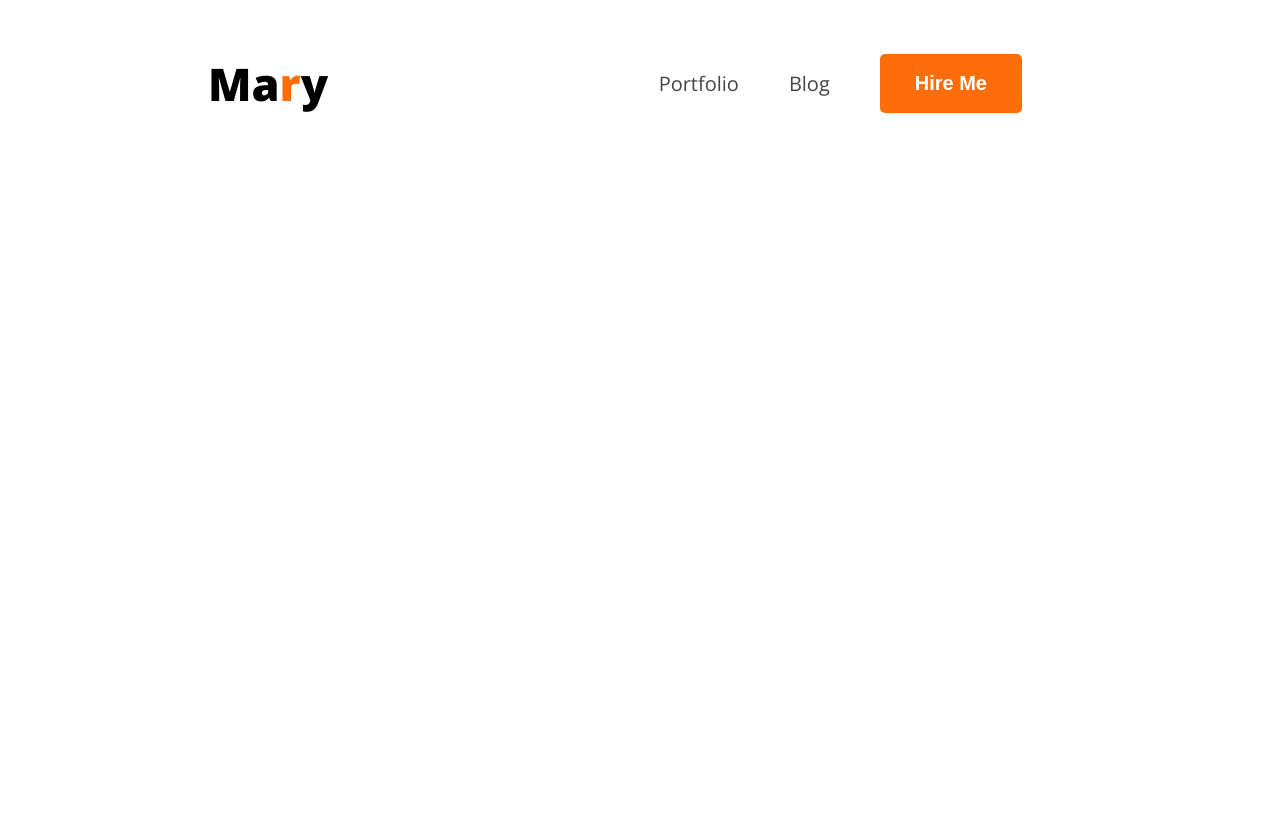
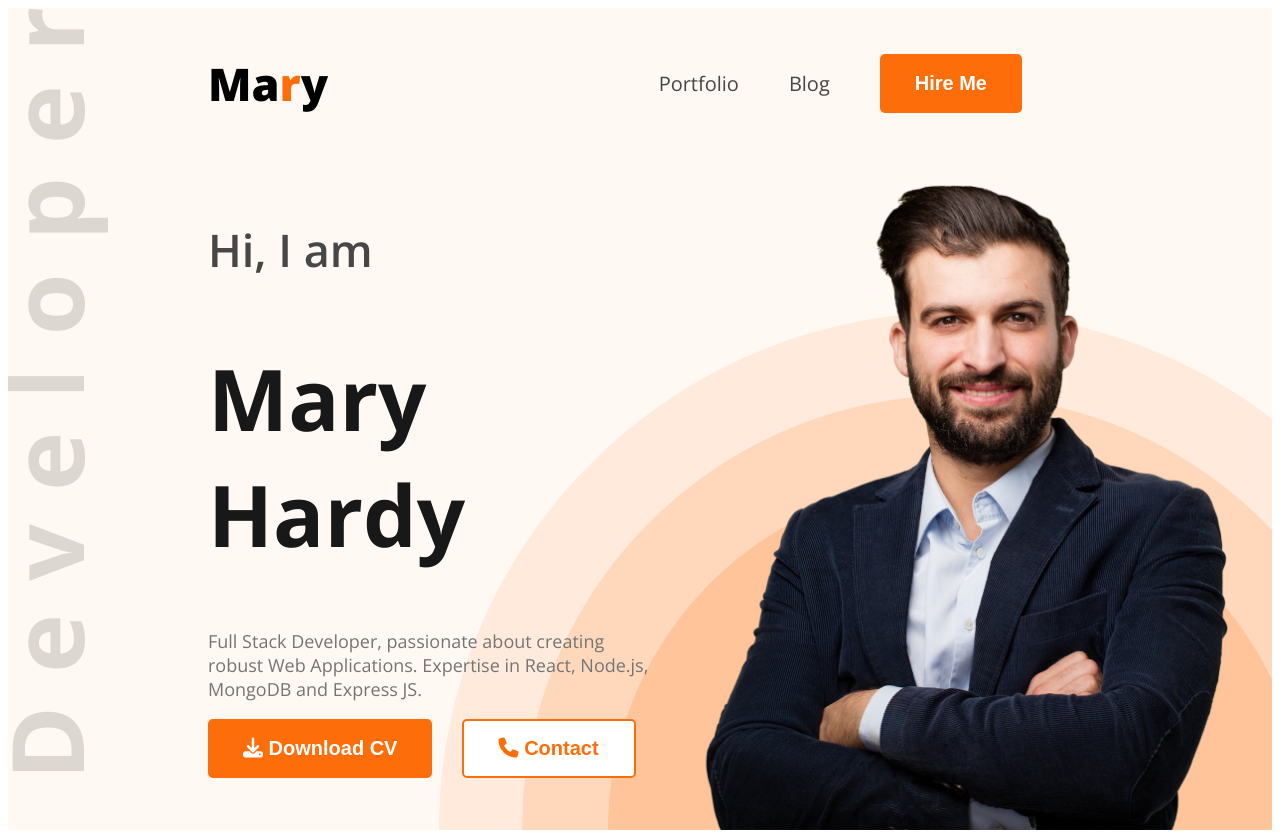
Before and after one commit to kyzentyven/web-developer-portfolio, a plain HTML site: page index.html in a window 1280 px wide. Before the commit the page ends 800 px from the top, so only its background shows below. Drawn offline with nearby package versions, Linux system fonts and the light colour scheme.

Commit message:
Implemented the banner section.

```diff
--- a/index.html
+++ b/index.html
@@ -26,6 +26,18 @@
             </ul>
         </nav>
         <!-- Navbar Section Ends -->
+        <!-- Banner Section Starts -->
+        <div class="banner">
+            <div class="banner-content">
+                <h4 class="banner-greetings dark-2">Hi, I am</h4>
+                <h1 class="banner-title dark-1">Mary Hardy</h1>
+                <p class="banner-description dark-3">Full Stack Developer, passionate about creating robust Web Applications. Expertise in React, Node.js, MongoDB and Express JS.</p>
+                <button class="btn-primary"><i class="fa-solid fa-download"></i> Download CV</button>
+                <button class="btn-secondary"><i class="fa-solid fa-phone"></i> Contact</button>
+            </div>
+            <img class="banner-profile-picture" src="images/hardy.png" alt="">
+        </div>
+        <!-- Banner Section Ends -->
     </header>
     <!-- Header Section Ends -->
     <main>
--- a/styles/style.css
+++ b/styles/style.css
@@ -12,8 +12,20 @@
     color: #FD6E0A;
 }
 
+.bg-secondary {
+    background-color: #FFF8F3;
+}
+
+.dark-1 {
+    color: #181818;
+}
+
 .dark-2 {
     color: #474747;
+}
+
+.dark-3 {
+    color: #757575;
 }
 
 .btn-primary {
@@ -26,7 +38,23 @@
     border: none;
 }
 
+.btn-secondary {
+    background-color: white;
+    font-size: 20px;
+    font-weight: bold;
+    color: #FD6E0A;
+    padding: 16px 35px;
+    border: 2px solid #FD6E0A;
+    border-radius: 5px;
+    margin-left: 25px;
+}
+
 /* Header Section Styles Starts */
+.header {
+    background-image: url('../images/developer.png'), url('../images/header-bg.png');
+    background-repeat: no-repeat;
+    background-position: top left, bottom right;
+}
 
 /* Navbar Section Styles Starts */
 nav {
@@ -57,4 +85,34 @@ nav li a {
 }
 /* Navbar Section Styles Ends */
 
+/* Banner Section Styles Starts */
+.banner {
+    display: flex;
+    justify-content: space-between;
+    margin: 0 35px 0 200px;
+}
+
+.banner-content {
+    max-width: 580px;
+}
+
+.banner-greetings {
+    font-size: 45px;
+    font-weight: 600;
+}
+
+.banner-title {
+    font-size: 85px;
+    font-weight: bold;
+}
+
+.banner-description {
+    font-size: 18px;
+}
+
+.banner-profile-picture {
+    width: 580px;
+}
+/* Banner Section Styles Ends */
+
 /* Header Section Styles Ends */
```
